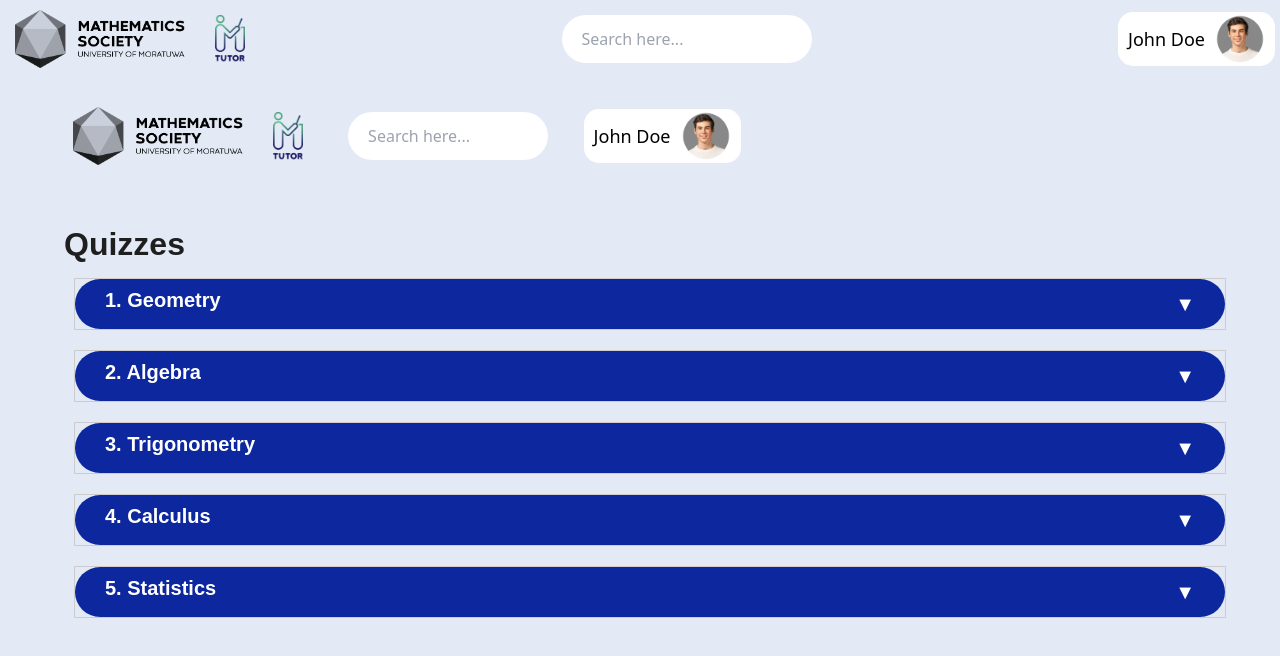
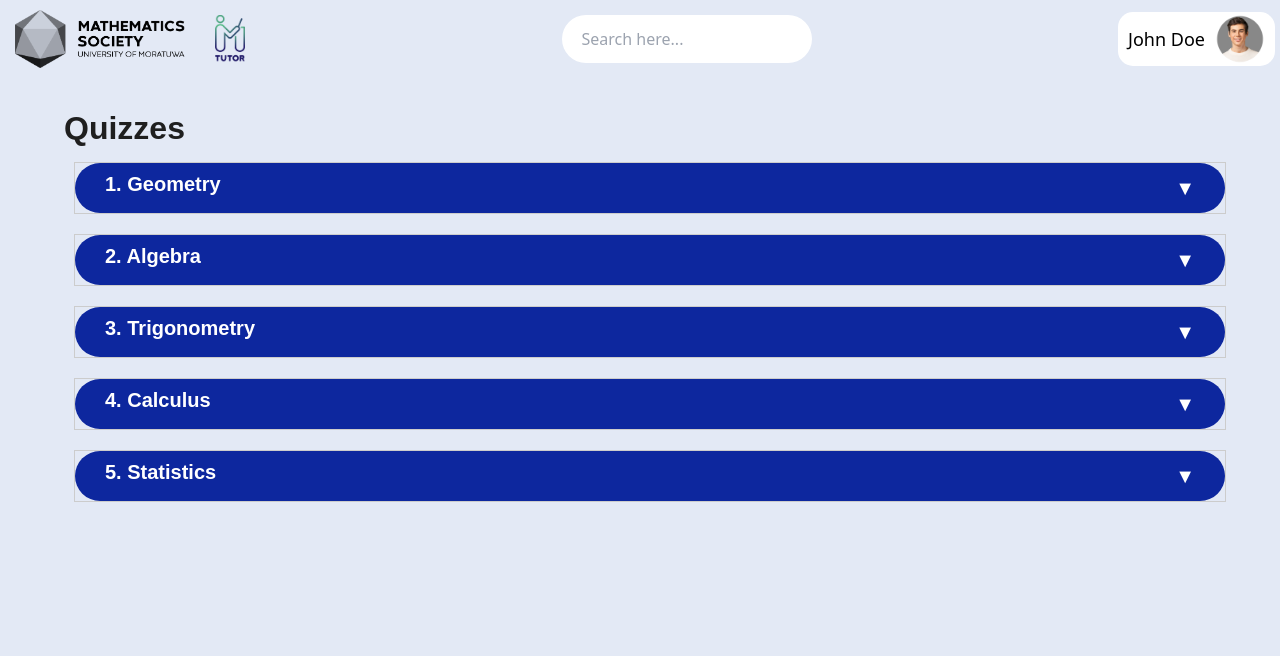
Before and after one commit to M-tutor/m-tutor, a React (Create React App) app: page /quizpage in a window 1280 px wide. Shown: the top 656 px of the page. Built offline with nearby package versions, Linux system fonts and the light colour scheme.

Commit message:
changes made in navbar filenames

```diff
--- a/src/App.js
+++ b/src/App.js
@@ -3,7 +3,7 @@ import "./App.css";
 import { BrowserRouter, Route, Routes } from "react-router-dom";
 import Dashboard from "./screens/dashboard";
 import logo from "./logo.svg";
-import Navbar from "./components/navbar/navbar";
+import Navbar from "./components/navbar/Navbar";
 import Quiz from "./screens/Quiz/quiz";
 import QuizPage from "./screens/QuizPage/quizpage";
 import LoggingScreen from "./screens/LoggingScreen";
--- a/src/screens/QuizPage/quizpage.jsx
+++ b/src/screens/QuizPage/quizpage.jsx
@@ -1,6 +1,6 @@
 import React from "react";
 import { useNavigate } from "react-router-dom";
-import Navbar from "../../components/navbar/navbar";
+// import Navbar from "../../components/navbar/navbar";
 import QuizSubject from "../../components/quizsubject/quizsubject";
 import "./quizpage.css";
 
@@ -55,9 +55,9 @@ function QuizPage() {
   };
   return (
     <>
-      <div className="navbar">
+      {/* <div className="navbar">
         <Navbar />
-      </div>
+      </div> */}
 
       <div className="container">
         <div className="h1">Quizzes</div>
--- a/src/screens/dashboard.jsx
+++ b/src/screens/dashboard.jsx
@@ -1,4 +1,4 @@
-import Navbar from "../components/navbar/navbar";
+// import Navbar from "../components/navbar/navbar";
 
 export default function Dashboard() {
   return <div className="Dashboard">{/* <Navbar /> */}</div>;
```
Also changed, not shown: src/components/navbar/navbar.css (line endings or trailing spaces), src/components/navbar/navbar.jsx (indentation only).
